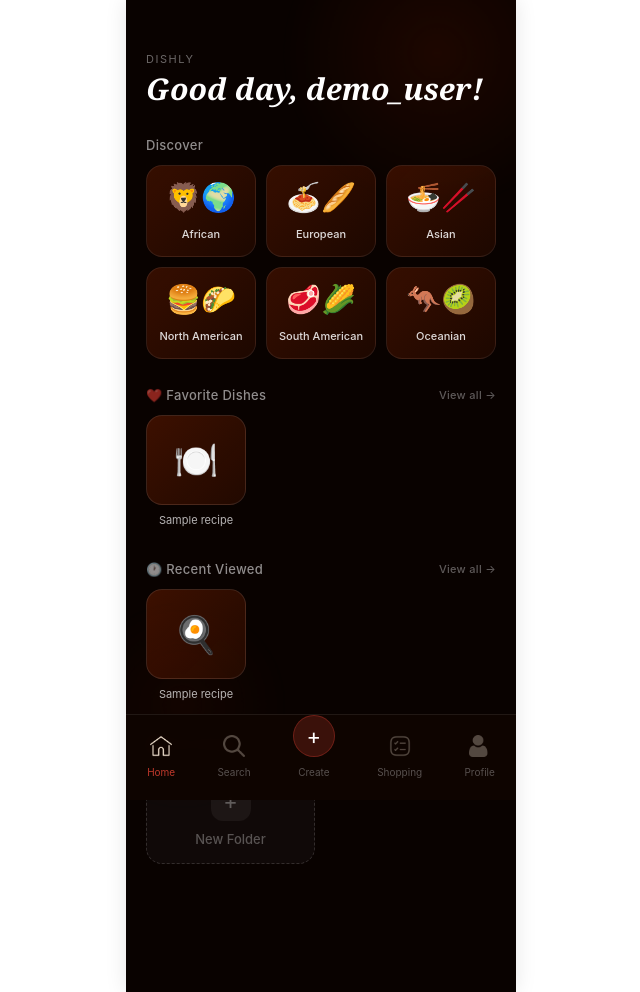
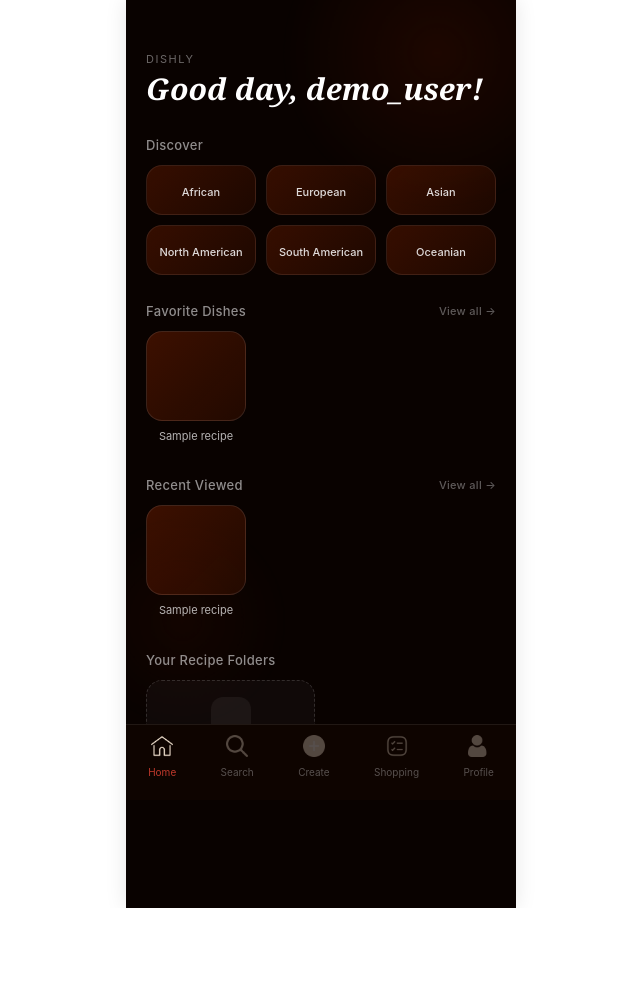
Before and after one commit to Erimoto6/cooking-app, a Flask app: page /home in a window 1280 px wide. Shown: the whole page, without its empty margins (319-959 px from the left). After the commit the page ends 908 px from the top, so only its background shows below. Run offline with Flask 3, Linux system fonts and the light colour scheme; a user stored in the database is signed in; tables that the repository leaves empty hold one stand-in row (values such as "Sample post"); a database or web service that is not in the repository returns one stand-in record (values such as "Sample title"); some libraries are stand-ins or nearby versions.

Commit message:
emojis removed?

```diff
--- a/templates/base.html
+++ b/templates/base.html
@@ -53,7 +53,7 @@
         </a>
 
         <a href="{{ url_for('create_recipe') }}" style="text-align: center; text-decoration: none; color: {% if request.endpoint == 'create_recipe' %}#C0392B{% else %}rgba(255,255,255,0.3){% endif %};">
-            <div style="width: 42px; height: 42px; border-radius: 50%; background: {% if request.endpoint == 'create_recipe' %}#C0392B{% else %}rgba(192,57,43,0.25){% endif %}; border: 1px solid rgba(192,57,43,0.4); display: flex; align-items: center; justify-content: center; margin: -10px auto 3px; font-size: 22px; color: #ffffff;">+</div>
+            <img src="{{ url_for('static', filename='icons/create.png') }}" style="width:22px;height:22px;display:block;margin:0 auto 3px;opacity:{% if request.endpoint == 'create_recipe' %}1{% else %}0.3{% endif %};">
             <span style="font-size:10px;">Create</span>
         </a>
 
--- a/templates/index.html
+++ b/templates/index.html
@@ -309,27 +309,21 @@
     <p class="h-section-title">Discover</p>
     <div class="h-cuisine-grid">
       <a href="{{ url_for('view_cuisine', cuisine='African') }}" class="h-cuisine-card">
-        <span class="h-cuisine-emoji">🦁🌍</span>
         <span class="h-cuisine-name">African</span>
       </a>
       <a href="{{ url_for('view_cuisine', cuisine='Europe') }}" class="h-cuisine-card">
-        <span class="h-cuisine-emoji">🍝🥖</span>
         <span class="h-cuisine-name">European</span>
       </a>
       <a href="{{ url_for('view_cuisine', cuisine='Asians') }}" class="h-cuisine-card">
-        <span class="h-cuisine-emoji">🍜🥢</span>
         <span class="h-cuisine-name">Asian</span>
       </a>
       <a href="{{ url_for('view_cuisine', cuisine='North America') }}" class="h-cuisine-card">
-        <span class="h-cuisine-emoji">🍔🌮</span>
         <span class="h-cuisine-name">North American</span>
       </a>
       <a href="{{ url_for('view_cuisine', cuisine='South America') }}" class="h-cuisine-card">
-        <span class="h-cuisine-emoji">🥩🌽</span>
         <span class="h-cuisine-name">South American</span>
       </a>
       <a href="{{ url_for('view_cuisine', cuisine='Oceania') }}" class="h-cuisine-card">
-        <span class="h-cuisine-emoji">🦘🥝</span>
         <span class="h-cuisine-name">Oceanian</span>
       </a>
     </div>
@@ -338,17 +332,17 @@
   <!-- Favorite Dishes -->
   <div class="h-section h-section-anim2">
     <div class="h-section-title">
-      <span>❤️ Favorite Dishes</span>
+      <span>Favorite Dishes</span>
       <a href="{{ url_for('favorites') }}" class="h-view-all">View all →</a>
     </div>
     <div class="h-scroll">
       {% for recipe in favorite_dishes %}
       <a href="{{ url_for('view_recipe', dish_id=recipe.dish_id) }}" class="h-recipe-card">
-        <div class="h-recipe-thumb">🍽️</div>
+        <div class="h-recipe-thumb"></div>
         <p class="h-recipe-name">{{ recipe.title[:16] }}{% if recipe.title|length > 16 %}...{% endif %}</p>
       </a>
       {% else %}
-      <div class="empty-state">No favorites yet. ❤️ recipes to see them here!</div>
+      <div class="empty-state">No favorites yet. Save recipes to see them here!</div>
       {% endfor %}
     </div>
   </div>
@@ -356,13 +350,13 @@
   <!-- Recent Viewed -->
   <div class="h-section h-section-anim3">
     <div class="h-section-title">
-      <span>🕐 Recent Viewed</span>
+      <span>Recent Viewed</span>
       <a href="{{ url_for('recent_recipes') }}" class="h-view-all">View all →</a>
     </div>
     <div class="h-scroll">
       {% for recipe in recent_recipes[:5] %}
       <a href="{{ url_for('view_recipe', dish_id=recipe.dish_id) }}" class="h-recipe-card">
-        <div class="h-recipe-thumb">🍳</div>
+        <div class="h-recipe-thumb"></div>
         <p class="h-recipe-name">{{ recipe.title[:16] }}{% if recipe.title|length > 16 %}...{% endif %}</p>
       </a>
       {% else %}
@@ -374,21 +368,21 @@
   <!-- Recipe Folders -->
   <div class="h-section h-section-anim4">
     <div class="h-section-title">
-      <span>📁 Your Recipe Folders</span>
+      <span>Your Recipe Folders</span>
     </div>
     <div class="h-folder-grid">
       {% for folder in folders %}
       <div class="h-folder-card-wrapper">
         <div class="h-folder-card" onclick="viewFolder({{ folder.id }})">
-          <div class="h-folder-icon">📂</div>
+          <div class="h-folder-icon"></div>
           <div class="h-folder-name">{{ folder.name }}</div>
           <div class="h-folder-count">{{ folder.recipe_count or 0 }} recipes</div>
         </div>
-        <button class="folder-delete-btn" onclick="event.stopPropagation(); showDeleteFolderModal({{ folder.id }}, '{{ folder.name }}')">🗑️</button>
+        <button class="folder-delete-btn" onclick="event.stopPropagation(); showDeleteFolderModal({{ folder.id }}, '{{ folder.name }}')"></button>
       </div>
       {% endfor %}
       <div class="h-folder-card h-folder-add" onclick="showCreateFolderModal()">
-        <div class="h-folder-icon">+</div>
+        <div class="h-folder-icon"></div>
         <div class="h-folder-name">New Folder</div>
       </div>
     </div>
@@ -405,7 +399,6 @@
     modal.className = 'folder-modal-overlay';
     modal.innerHTML = `
       <div class="folder-modal">
-        <div class="folder-modal-icon">📁</div>
         <div class="folder-modal-title">New Folder</div>
         <div class="folder-modal-message">Enter a name for your recipe folder</div>
         <input type="text" class="folder-modal-input" id="folderNameInput" placeholder="e.g., Weeknight Dinners" autocomplete="off">
@@ -483,7 +476,6 @@
     modal.className = 'delete-modal-overlay';
     modal.innerHTML = `
       <div class="delete-modal">
-        <div class="delete-modal-icon">🗑️</div>
         <div class="delete-modal-title">Delete Folder</div>
         <div class="delete-modal-message">Are you sure you want to delete "<strong>${escapeHtml(folderName)}</strong>"?<br>This will also remove all recipes from this folder.</div>
         <div class="delete-modal-buttons">
```
Also changed, not shown: templates/profile.html (+16 -16 lines).
